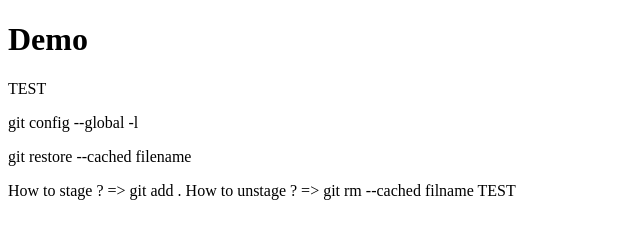
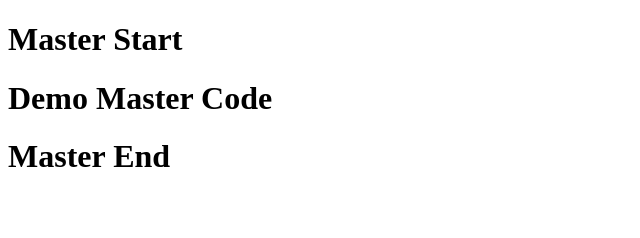
Before and after one commit to Kriishnaa/git_commands, a plain HTML site: page index.html in a window 1280 px wide. Shown: the whole page, without its empty margins (0-640 px from the left). Drawn offline with Linux system fonts and the light colour scheme.

Commit message:
10:36 AM

```diff
--- a/index.html
+++ b/index.html
@@ -4,12 +4,8 @@
 	<title>TEST</title>
 </head>
 <body>
-<h1>Demo</h1>
-<span>TEST</span>
-<p>git config --global -l </p>
-<p> git restore --cached filename</p>
-How to stage ? => git add .
-How to unstage ? => git rm --cached filname
-<span>TEST</span>
+<h1>Master Start</h1>
+<h1>Demo Master Code</h1>
+<h1>Master End</h1>
 </body>
 </html>
```
